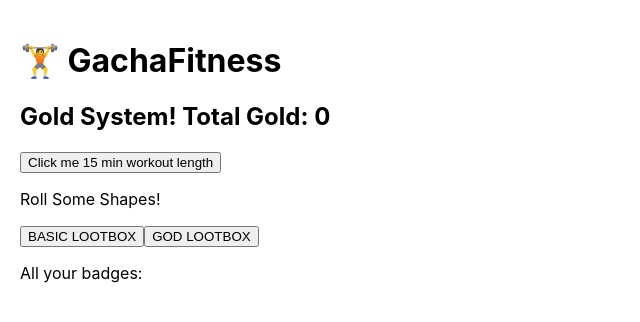
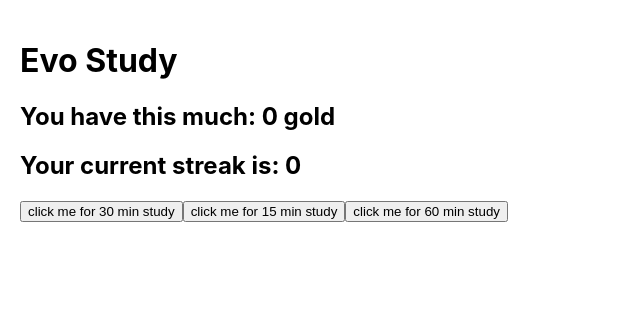
Before and after one commit to richj04/workout-timer, a React (Create React App) app: page / in a window 1280 px wide. Shown: the top 322 px of the page, without its empty margins (0-640 px from the left). Built offline with nearby package versions, Linux system fonts and the light colour scheme.

Commit message:
changed to study timer, need to fix streaks

```diff
--- a/src/App.js
+++ b/src/App.js
@@ -1,168 +1,62 @@
 import { useState } from 'react';
-import { legendary, epic, rare, common } from './data/layerDesigns';
+import { studyTimeToGoldSmall, studyTimeToGoldLarge, studyTimeToGoldMedium } from './utils/goldCalculator';
+import { streakCalculator} from './utils/streakCalculator';
 
 function App() {
-  // ========== STATE (DATA) ==========
-  const [GoldTotal, SetGoldTotal] = useState(0);
-  let goldMultiplier = 1;
-  const shapes = ["circle ", "triangle ", "square ", "pentagon ", "star "];
-  const [RolledShapes, SetRolledShapes] = useState("Roll Some Shapes!");
-
-  const BasicLootboxPrice = 100;
-  const AdvancedLootboxPrice = 1000;
-  const defaultBadge = {
-      shape: "circle",
-      layers: 1
-    };
-
-  const [DisplayBadge, setDisplayBadge] = useState([]);
-
-  //values for layer rarity
-  const rarityRangeBasic = {
-    common: 60,
-    rare: 90,
-    epic: 99,
-    legendary: 100
-  };
-
-  const rarityRangeAdvanced = {
-    common: 10,
-    rare: 60,
-    epic: 90,
-    legendary: 100
-  };
+  // ========== STATE ==========
+  const [gold, setGold] = useState(0);
+  const [streaks, setStreaks] = useState({
+    small: 0,
+    medium: 0,
+    large: 0
+  });
+  const [displayStreak, setDisplayStreak] = useState(0);
 
 
-  // ========== FUNCTIONS (ACTIONS) ==========
-  //calculates workoutlength and converts to gold
-  function workoutToGold(workoutLength){
-    const randomMultiplier = Math.random() * (1.3 - .7) + .7;
-    const gold = Math.round(2 * Math.pow(workoutLength, randomMultiplier) * randomMultiplier * goldMultiplier * 2);
+  // ========== FUNCTIONS ==========
 
-    SetGoldTotal(GoldTotal + gold);
+  //10 min on 5 min off
+  function smallStudy(){
+    const newStreaks = streakCalculator(streaks, "small");
+    setDisplayStreak(newStreaks.small);
+    setStreaks(newStreaks);
+    setGold(gold + studyTimeToGoldSmall(newStreaks.small));
+
+  }
+  //25 min on 5 min off
+  function mediumStudy(){
+    const newStreaks = streakCalculator(streaks, "medium");
+    setDisplayStreak(newStreaks.medium);
+    setStreaks(newStreaks);
+    setGold(gold + studyTimeToGoldSmall(newStreaks.medium));
+  }
+  //50 min on 10 min off
+  function largeStudy(){
+    const newStreaks = streakCalculator(streaks, "large");
+    setDisplayStreak(newStreaks.large);
+    setStreaks(newStreaks);
+    setGold(gold + studyTimeToGoldSmall(newStreaks.large));
   }
 
-  //Rolls 5 shapes based on a luck modifier
-  function rollShapes(luck, chestType){
-
-    const newShapes = [];
-    const counter = {};
-    //This algorithm sets up the random chances
-    for (let i = 0; i < 5; i++){
-      const shapeChance = {
-        circle : 25,
-        triangle : 25,
-        square : 25,
-        pentagon : 15,
-        star : 10
-      };
-
-      if (i != 0){
-        let previousShape = newShapes[i-1];
-        shapeChance[previousShape] *= luck;
-      }
-
-      const shapeRange = {};
-      let Total = 0;
-      for (let shape in shapeChance){
-        Total += shapeChance[shape]
-        shapeRange[shape] = Total;
-      }
-
-      //This will now choose the shape based on the random range
-      const randomInt = Math.floor(Math.random() * Total);
-      for (let shape in shapeRange){
-        if(shapeRange[shape] >= randomInt){
-          newShapes.push(shape);
-          if (shape in counter){
-            counter[shape] += 1;
-          }
-          else{
-            counter[shape] = 1;
-          }
-          break
-        }
-      }
-
-    }
-    SetRolledShapes(newShapes);
-
-    //Find Final Badge Layout
-    let max = 0;
-    let finalShape = "";
-    let ringCount = 0;
-    for (let shape in counter){
-      if (counter[shape] > max){
-        finalShape = shape;
-        ringCount = counter[shape];
-        max = counter[shape];
-      }
-    }
-
-    //Second set of roll of layer rarities
-    let layerDesigns = [];
-    for (let i = 0; i < ringCount; i++){
-      let randomInt = Math.floor(Math.random() * 100);
-
-      if(chestType === "basic"){
-        for(let range in rarityRangeBasic){
-          if(rarityRangeBasic[range] >= randomInt){
-            layerDesigns.push(range);
-            break
-          }
-        }
-      }else if(chestType === "advanced"){
-        for(let range in rarityRangeAdvanced){
-          if(rarityRangeAdvanced[range] >= randomInt){
-            layerDesigns.push(range);
-            break
-          }
-        }
-      }
-
-    }
-
-    const newBadge = {
-      shape: finalShape,
-      layers: ringCount,
-      layerDesign: layerDesigns
-    };
-
-    setDisplayBadge([...DisplayBadge, newBadge]);
 
 
-  }
 
-  // ========== DISPLAY (JSX) ==========
+  // ========== DISPLAY ==========
   return (
     <div style={{ padding: '20px' }}>
-      <h1>🏋️ GachaFitness</h1>
-
-      <h2>Gold System! Total Gold: {GoldTotal}</h2>
-      <button onClick = {() => workoutToGold(15)}>
-        Click me 15 min workout length
+      <h1>Evo Study</h1>
+      <h2>You have this much: {gold} gold</h2>
+      <h2>Your current streak is: {displayStreak}</h2>
+      {/* Your code goes here */}
+      <button onClick={() => mediumStudy()}>
+        click me for 30 min study
       </button>
-      <p>{RolledShapes}</p>
-      <button onClick = {() => rollShapes(0.5, "basic")}>
-        BASIC LOOTBOX
+      <button onClick={() => smallStudy()}>
+        click me for 15 min study
       </button>
-      <button onClick = {() => rollShapes(12, "advanced")}>
-        GOD LOOTBOX
+      <button onClick={() => largeStudy()}>
+        click me for 60 min study
       </button>
-
-      <p>All your badges: </p>
-      {DisplayBadge.map((badge, index) => (
-        <div key={index}>
-          <h3>Badge #{index + 1}</h3>
-          <p>Shape: {badge.shape}</p>
-          <p>Rings: {badge.layers}</p>
-          {badge.layerDesign.map((layerRarity, layerIndex) => (
-            <p key={index}>Layer Rarity {layerIndex +1}: {layerRarity}</p>
-          ))}
-        </div>
-      ))}
-
-
     </div>
   );
 }
--- /dev/null
+++ b/src/utils/goldCalculator.js
@@ -0,0 +1,55 @@
+export function studyTimeToGoldMedium( streak ){
+    //multiplier handles consecutive studying capping at 4
+    const period = 30;
+    const streakMultipliers = {
+        1: 1.0,
+        2: 1.2,
+        3: 1.8,
+        4: 2.2
+    };
+
+    //base gold gives about 100 gold per 30 min study
+    const baseGold = 8.78 * Math.pow(period, 0.7);
+    const randomMultiplier = Math.random() * 0.5 + 0.9;
+    const finalGold = baseGold * streakMultipliers[streak] * randomMultiplier;
+
+    return Math.round(finalGold);
+}
+
+export function studyTimeToGoldSmall( streak ){
+    //multiplier handles consecutive studying capping at 4
+    const period = 15;
+    const streakMultipliers = {
+        1: 1.0,
+        2: 1.1,
+        3: 1.2,
+        4: 1.3,
+        5: 1.4,
+        6: 1.5,
+        7: 1.8,
+        8: 2.0
+    };
+
+    //base gold gives about 100 gold per 30 min study
+    const baseGold = 8.78 * Math.pow(period, 0.7);
+    const randomMultiplier = Math.random() * 0.5 + 0.9;
+    const finalGold = baseGold * streakMultipliers[streak] * randomMultiplier;
+
+    return Math.round(finalGold);
+}
+
+export function studyTimeToGoldLarge( streak ){
+    //multiplier handles consecutive studying capping at 4
+    const period = 60;
+    const streakMultipliers = {
+        1: 1.5,
+        2: 3
+    };
+
+    //base gold gives about 100 gold per 30 min study
+    const baseGold = 8.78 * Math.pow(period, 0.7);
+    const randomMultiplier = Math.random() * 0.5 + 0.9;
+    const finalGold = baseGold * streakMultipliers[streak] * randomMultiplier;
+
+    return Math.round(finalGold);
+}
--- /dev/null
+++ b/src/utils/streakCalculator.js
@@ -0,0 +1,21 @@
+export function streakCalculator ( streaks, studyType ){
+
+    const newStreaks = {
+        small: studyType === "small" ? streaks.small + 1 : 0,
+        medium: studyType === "medium" ? streaks.medium + 1 : 0,
+        large: studyType === "large" ? streaks.large + 1 : 0
+    };
+
+    const max_streaks = {
+        small: 8,
+        medium: 4,
+        large: 2
+    };
+
+    //check hit max, if hit max return to 1
+    if (newStreaks[studyType] > max_streaks[studyType]){
+        streaks[studyType] = 1;
+    }
+
+    return newStreaks;
+}
```
Also changed, not shown: src/data/layerDesigns.js (deleted).
